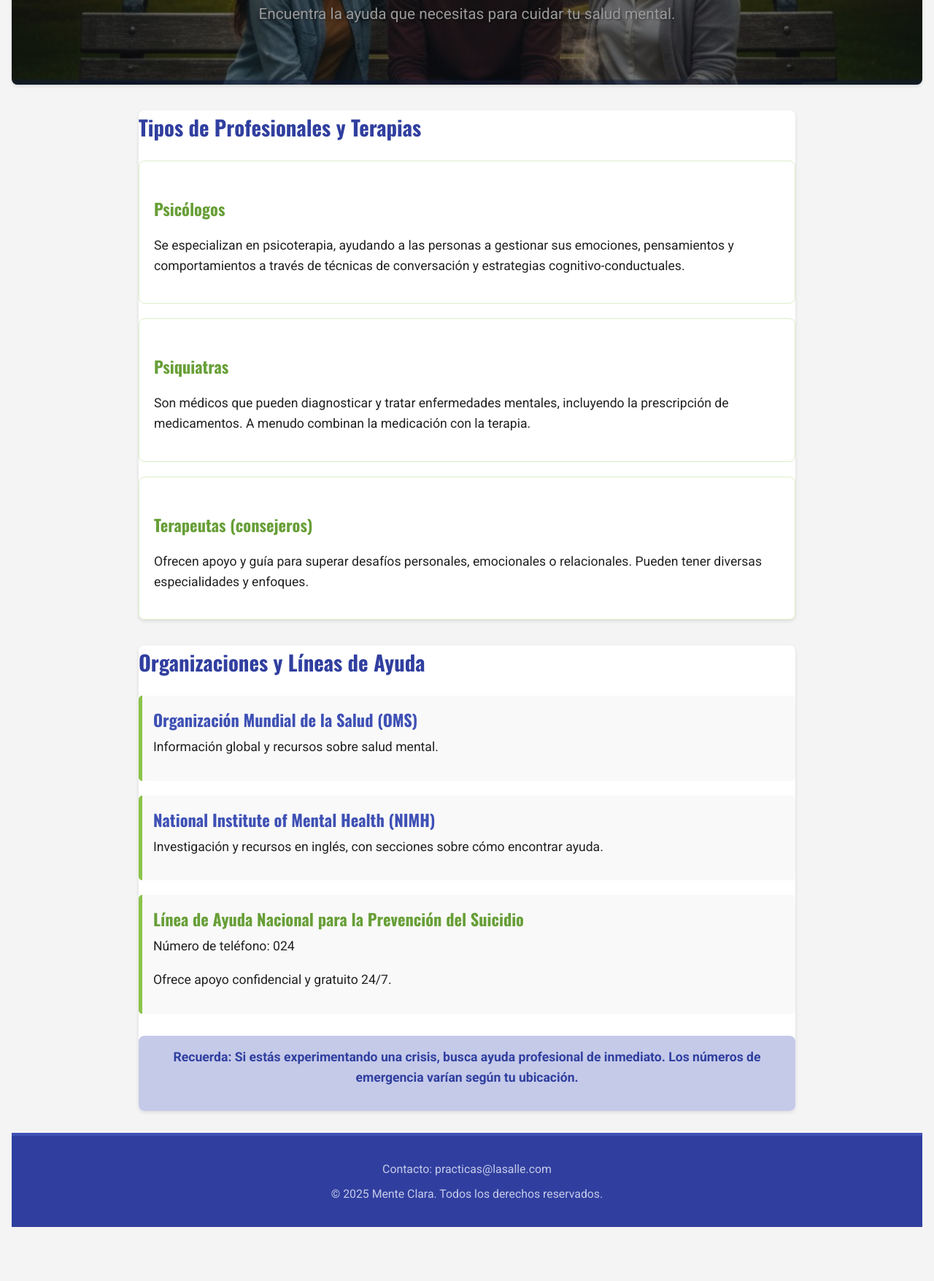
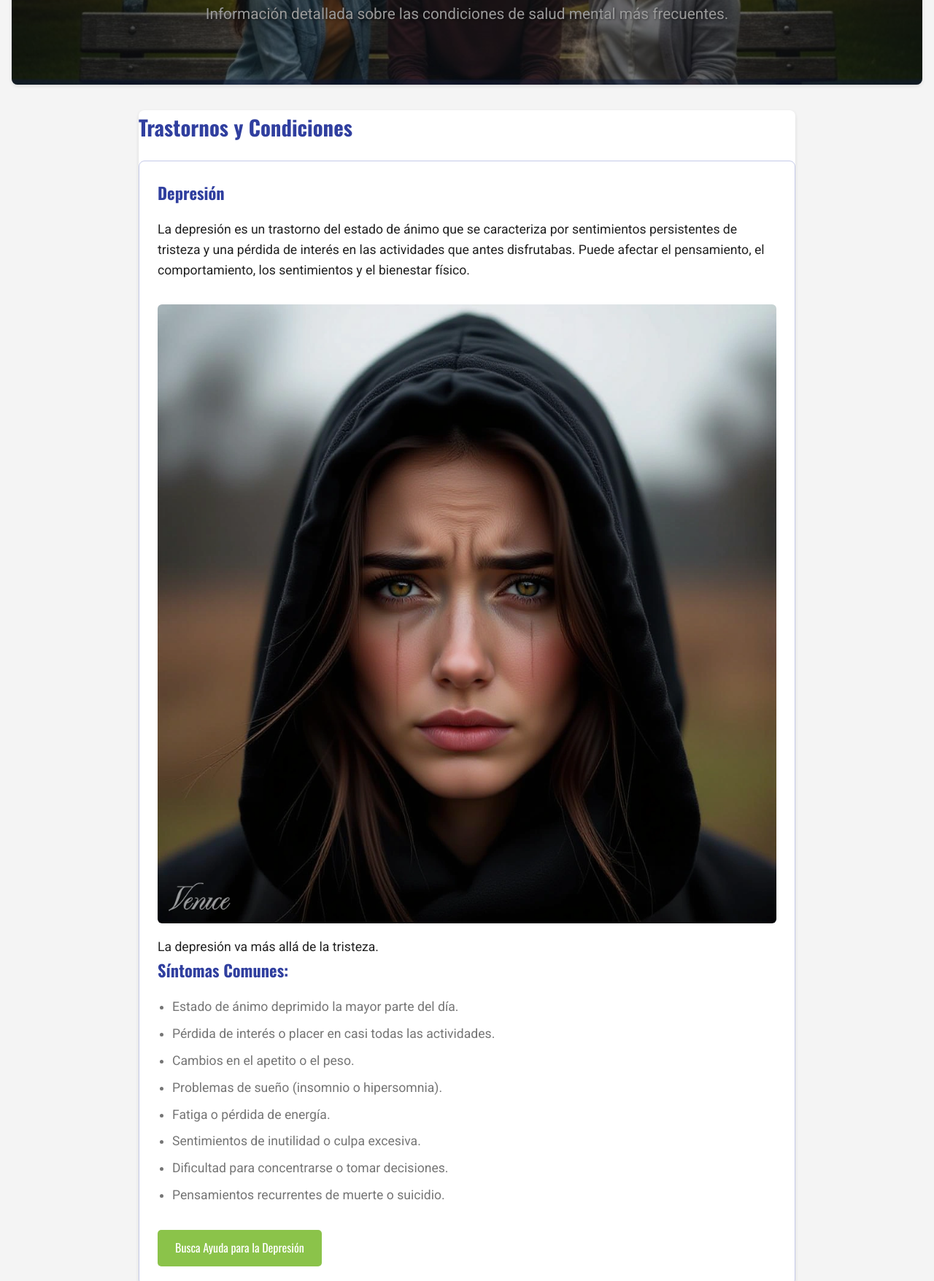
Before and after one commit to sdafadAf/M04-midterm-Practica-La-Salle, a plain HTML site: page trastornos.html in a window 1280 px wide. Shown: the part 358-2113 px from the top of the page at 73% size. Before the commit the page ends 2039 px from the top, so only its background shows below. Drawn offline with nearby package versions, Linux system fonts and the light colour scheme.

Commit message:
trastornos.html

```diff
--- a/trastornos.html
+++ b/trastornos.html
@@ -3,7 +3,7 @@
 <head>
     <meta charset="UTF-8">
     <meta name="viewport" content="width=device-width, initial-scale=1.0">
-    <title>Busca Ayuda - Mente Clara</title>
+    <title>Trastornos Comunes - Mente Clara</title>
     <link rel="icon" href="images/logo.png" type="image/png">
     <link rel="stylesheet" href="css/styles.css">
 </head>
@@ -15,6 +15,7 @@
             </a>
             <h1>Mente Clara</h1>
         </div>
+
         <nav>
             <ul>
                 <li><a href="index.html">Inicio</a></li>
@@ -25,47 +26,55 @@
         </nav>
     </header>
 
-    <section id="banner-recursos">
-        <h2>No Estás Solo: Recursos y Apoyo</h2>
-        <p>Encuentra la ayuda que necesitas para cuidar tu salud mental.</p>
+    <section id="banner-trastornos">
+        <h2>Entendiendo los Trastornos Mentales</h2>
+        <p>Información detallada sobre las condiciones de salud mental más frecuentes.</p>
     </section>
 
-    <section id="tipos-ayuda">
-        <h3>Tipos de Profesionales y Terapias</h3>
-        <article class="recurso-item">
-            <h4>Psicólogos</h4>
-            <p>Se especializan en psicoterapia, ayudando a las personas a gestionar sus emociones, pensamientos y comportamientos a través de técnicas de conversación y estrategias cognitivo-conductuales.</p>
+    <section id="lista-trastornos">
+        <h3>Trastornos y Condiciones</h3>
+
+        <article class="info-trastorno">
+            <h4>Depresión</h4>
+            <p>La depresión es un trastorno del estado de ánimo que se caracteriza por sentimientos persistentes de tristeza y una pérdida de interés en las actividades que antes disfrutabas. Puede afectar el pensamiento, el comportamiento, los sentimientos y el bienestar físico.</p>
+            <figure>
+                <img src="images/depresion.jpg" alt="Persona con expresión de tristeza o melancolía">
+                <figcaption>La depresión va más allá de la tristeza.</figcaption>
+            </figure>
+            <h4>Síntomas Comunes:</h4>
+            <ul>
+                <li>Estado de ánimo deprimido la mayor parte del día.</li>
+                <li>Pérdida de interés o placer en casi todas las actividades.</li>
+                <li>Cambios en el apetito o el peso.</li>
+                <li>Problemas de sueño (insomnio o hipersomnia).</li>
+                <li>Fatiga o pérdida de energía.</li>
+                <li>Sentimientos de inutilidad o culpa excesiva.</li>
+                <li>Dificultad para concentrarse o tomar decisiones.</li>
+                <li>Pensamientos recurrentes de muerte o suicidio.</li>
+            </ul>
+            <a href="recursos.html" class="btn-primary">Busca Ayuda para la Depresión</a>
         </article>
-        <article class="recurso-item">
-            <h4>Psiquiatras</h4>
-            <p>Son médicos que pueden diagnosticar y tratar enfermedades mentales, incluyendo la prescripción de medicamentos. A menudo combinan la medicación con la terapia.</p>
+
+        <article class="info-trastorno">
+            <h4>Ansiedad</h4>
+            <p>La ansiedad es una emoción normal que todos experimentamos en momentos de estrés. Sin embargo, cuando los sentimientos de ansiedad son extremos, duran más de seis meses y son lo suficientemente graves como para interferir con tu vida, podría ser un trastorno de ansiedad.</p>
+            <figure>
+                <img src="images/ansiedad.jpg" alt="Persona mostrando signos de preocupación o estrés">
+                <figcaption>La ansiedad puede manifestarse de muchas formas.</figcaption>
+            </figure>
+            <h4>Síntomas Comunes:</h4>
+            <ul>
+                <li>Nerviosismo, inquietud o sensación de estar al límite.</li>
+                <li>Sensación de peligro, pánico o temor inminente.</li>
+                <li>Aumento del ritmo cardíaco.</li>
+                <li>Respiración acelerada (hiperventilación).</li>
+                <li>Sudoración.</li>
+                <li>Temblores o sacudidas.</li>
+                <li>Dificultad para concentrarse.</li>
+            </ul>
+            <a href="recursos.html" class="btn-primary">Busca Ayuda para la Ansiedad</a>
         </article>
-        <article class="recurso-item">
-            <h4>Terapeutas (consejeros)</h4>
-            <p>Ofrecen apoyo y guía para superar desafíos personales, emocionales o relacionales. Pueden tener diversas especialidades y enfoques.</p>
-        </article>
-    </section>
 
-    <section id="organizaciones-apoyo">
-        <h3>Organizaciones y Líneas de Ayuda</h3>
-        <ul>
-            <li>
-                <h4><a href="https://www.who.int/es/health-topics/mental-health" target="_blank">Organización Mundial de la Salud (OMS)</a></h4>
-                <p>Información global y recursos sobre salud mental.</p>
-            </li>
-            <li>
-                <h4><a href="https://www.nimh.nih.gov/health/find-help/index.shtml" target="_blank">National Institute of Mental Health (NIMH)</a></h4>
-                <p>Investigación y recursos en inglés, con secciones sobre cómo encontrar ayuda.</p>
-            </li>
-            <li>
-                <h4>Línea de Ayuda Nacional para la Prevención del Suicidio</h4>
-                <p>Número de teléfono: 024 </p>
-                <p>Ofrece apoyo confidencial y gratuito 24/7.</p>
-            </li>
-            </ul>
-        <aside>
-            <p><strong>Recuerda:</strong> Si estás experimentando una crisis, busca ayuda profesional de inmediato. Los números de emergencia varían según tu ubicación.</p>
-        </aside>
     </section>
 
     <footer id="contacto">
```
